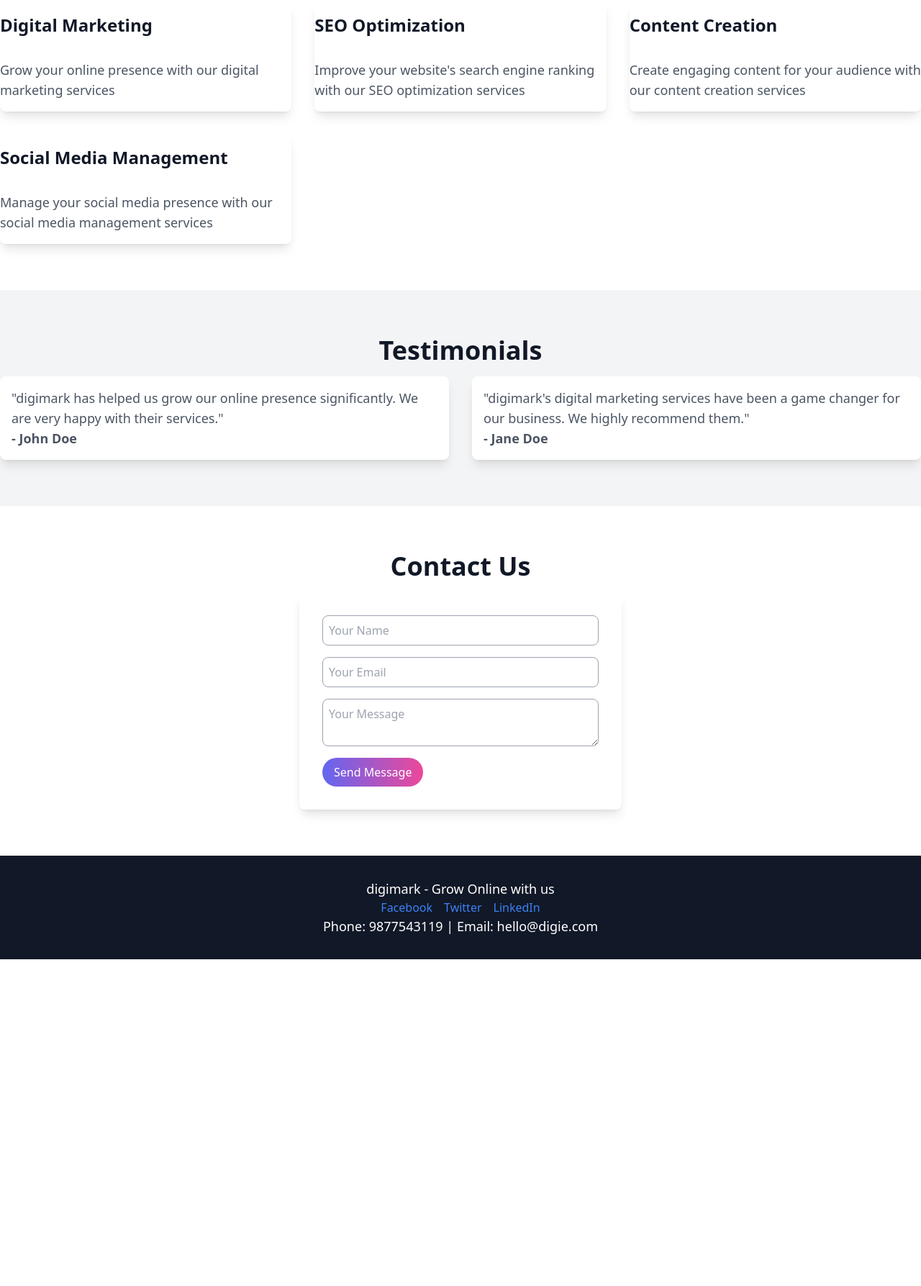
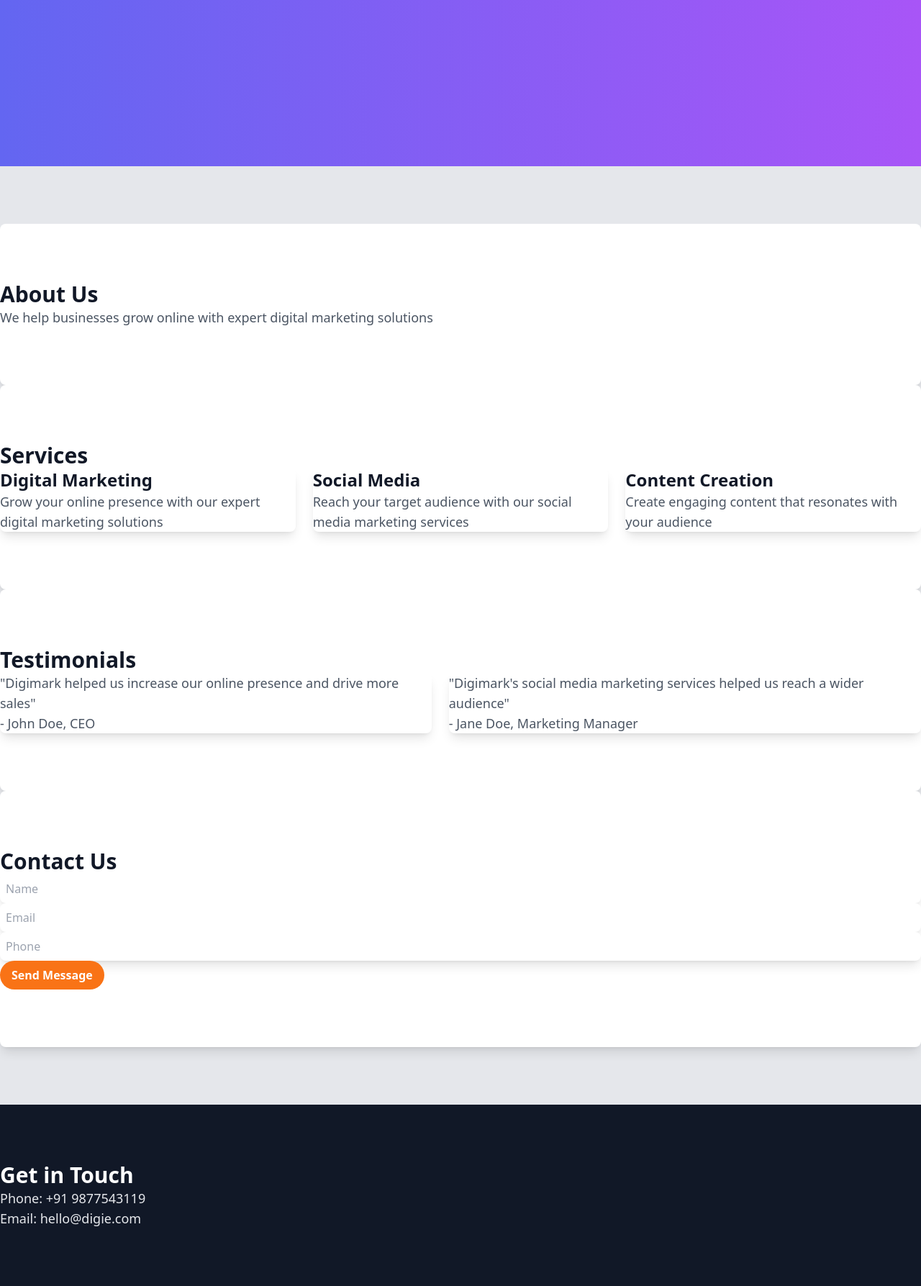
Before and after one commit to AjDhisone/sim-ai-automation, a plain HTML site: page digimark/index.html in a window 1280 px wide. Shown: the part 569-2356 px from the top of the page at 72% size. Before the commit the page ends 1902 px from the top, so only its background shows below. Drawn offline with nearby package versions, Linux system fonts and the light colour scheme.

Commit message:
Update website for digimark

```diff
--- a/digimark/index.html
+++ b/digimark/index.html
@@ -3,95 +3,197 @@
 <head>
   <meta charset="UTF-8">
   <meta name="viewport" content="width=device-width, initial-scale=1.0">
-    <meta name="description" content="Digital Marketing Agency - Grow online with us">
-    <meta name="title" content="digimark">
-    <title>digimark</title>
-    <script src="https://cdn.tailwindcss.com"></script>
+  <meta name="title" content="Digimark - Grow Your Brand Online">
+  <meta name="description" content="Digimark helps brands grow online with expert digital marketing solutions.">
+  <title>Digimark - Grow Your Brand Online</title>
   <style>
+    @tailwind base;
+    @tailwind components;
+    @tailwind utilities;
+
     .fade-in-up {
-            opacity: 0;
-            transform: translateY(30px);
       transition: opacity 0.6s ease-out, transform 0.6s ease-out;
     }
     .fade-in-left {
-            opacity: 0;
-            transform: translateX(-30px);
       transition: opacity 0.6s ease-out, transform 0.6s ease-out;
     }
     .fade-in-right {
+      transition: opacity 0.6s ease-out, transform 0.6s ease-out;
+    }
+    .animate-on-scroll {
+      opacity: 0;
+      transform: translateY(30px);
+      animation: fadeInUp 0.6s ease-out;
+      animation-delay: calc(0.1s * var(--animate-index));
+    }
+    @keyframes fadeInUp {
+      0% {
+        opacity: 0;
+        transform: translateY(30px);
+      }
+      100% {
+        opacity: 1;
+        transform: translateY(0);
+      }
+    }
+
+    .animate-on-scroll-left {
+      opacity: 0;
+      transform: translateX(-30px);
+      animation: fadeInLeft 0.6s ease-out;
+      animation-delay: calc(0.1s * var(--animate-index));
+    }
+    @keyframes fadeInLeft {
+      0% {
+        opacity: 0;
+        transform: translateX(-30px);
+      }
+      100% {
+        opacity: 1;
+        transform: translateX(0);
+      }
+    }
+
+    .animate-on-scroll-right {
       opacity: 0;
       transform: translateX(30px);
-            transition: opacity 0.6s ease-out, transform 0.6s ease-out;
+      animation: fadeInRight 0.6s ease-out;
+      animation-delay: calc(0.1s * var(--animate-index));
     }
-        .visible {
+    @keyframes fadeInRight {
+      0% {
+        opacity: 0;
+        transform: translateX(30px);
+      }
+      100% {
         opacity: 1;
-            transform: translateY(0) translateX(0);
+        transform: translateX(0);
+      }
     }
   </style>
 </head>
-<body class="scroll-smooth">
-    <header class="relative bg-gray-900 py-8">
-        <h1 class="text-7xl font-bold text-white text-center mb-4">Grow Online with digimark</h1>
-        <a href="#" class="bg-gradient-to-r from-indigo-500 to-pink-500 text-white px-4 py-2 rounded-full hover:scale-105 hover:shadow-lg transition duration-300 ease-in-out">Get Started</a>
-    </header>
-    <main class="pt-16">
-        <section class="bg-gray-100 py-16">
-            <h2 class="text-4xl font-bold text-gray-900 text-center mb-4">About Us</h2>
-            <p class="text-lg text-gray-600 text-center">We help brands grow online with our expertise in digital marketing</p>
+<body class="bg-gray-200 overflow-y-scroll scroll-behavior-smooth">
+  <div class="bg-gradient-to-r from-indigo-500 to-purple-500 h-screen">
+    <div class="max-w-7xl mx-auto py-20 lg:py-32">
+      <h1 class="text-5xl font-bold text-white lg:text-6xl">
+        Grow Your Brand Online
+      </h1>
+      <p class="text-lg text-gray-200 lg:text-2xl">
+        Expert digital marketing solutions for businesses
+      </p>
+      <button class="bg-orange-500 hover:bg-orange-600 text-white font-bold py-2 px-4 rounded-full">
+        Get Started
+      </button>
+    </div>
+  </div>
+  <main class="max-w-7xl mx-auto py-10 lg:py-20">
+    <section class="bg-white py-10 lg:py-20 rounded-lg shadow-lg">
+      <h2 class="text-3xl font-bold text-gray-900">
+        About Us
+      </h2>
+      <p class="text-lg text-gray-600">
+        We help businesses grow online with expert digital marketing solutions
+      </p>
     </section>
-        <section class="py-16">
-            <h2 class="text-4xl font-bold text-gray-900 text-center mb-4">Services</h2>
-            <div class="grid grid-cols-1 md:grid-cols-2 lg:grid-cols-3 gap-8">
-                <div class="bg-white rounded-lg shadow-lg hover:shadow-2xl transition duration-300 ease-in-out">
-                    <h3 class="text-2xl font-bold text-gray-900 py-4">Digital Marketing</h3>
-                    <p class="text-lg text-gray-600 py-4">Grow your online presence with our digital marketing services</p>
+    <section class="bg-white py-10 lg:py-20 rounded-lg shadow-lg">
+      <h2 class="text-3xl font-bold text-gray-900">
+        Services
+      </h2>
+      <div class="grid gap-6 grid-cols-1 md:grid-cols-2 lg:grid-cols-3">
+        <div class="bg-white rounded-lg shadow-lg hover:shadow-2xl hover:scale-105 transition duration-300 ease-in-out">
+          <h3 class="text-2xl font-bold text-gray-900">
+            Digital Marketing
+          </h3>
+          <p class="text-lg text-gray-600">
+            Grow your online presence with our expert digital marketing solutions
+          </p>
         </div>
-                <div class="bg-white rounded-lg shadow-lg hover:shadow-2xl transition duration-300 ease-in-out" class="animate-on-scroll fade-in-up delay-100">
-                    <h3 class="text-2xl font-bold text-gray-900 py-4">SEO Optimization</h3>
-                    <p class="text-lg text-gray-600 py-4">Improve your website's search engine ranking with our SEO optimization services</p>
+        <div class="bg-white rounded-lg shadow-lg hover:shadow-2xl hover:scale-105 transition duration-300 ease-in-out">
+          <h3 class="text-2xl font-bold text-gray-900">
+            Social Media
+          </h3>
+          <p class="text-lg text-gray-600">
+            Reach your target audience with our social media marketing services
+          </p>
         </div>
-                <div class="bg-white rounded-lg shadow-lg hover:shadow-2xl transition duration-300 ease-in-out" class="animate-on-scroll fade-in-left delay-200">
-                    <h3 class="text-2xl font-bold text-gray-900 py-4">Content Creation</h3>
-                    <p class="text-lg text-gray-600 py-4">Create engaging content for your audience with our content creation services</p>
-                </div>
-                <div class="bg-white rounded-lg shadow-lg hover:shadow-2xl transition duration-300 ease-in-out" class="animate-on-scroll fade-in-right delay-300">
-                    <h3 class="text-2xl font-bold text-gray-900 py-4">Social Media Management</h3>
-                    <p class="text-lg text-gray-600 py-4">Manage your social media presence with our social media management services</p>
+        <div class="bg-white rounded-lg shadow-lg hover:shadow-2xl hover:scale-105 transition duration-300 ease-in-out">
+          <h3 class="text-2xl font-bold text-gray-900">
+            Content Creation
+          </h3>
+          <p class="text-lg text-gray-600">
+            Create engaging content that resonates with your audience
+          </p>
         </div>
       </div>
     </section>
-        <section class="py-16 bg-gray-100">
-            <h2 class="text-4xl font-bold text-gray-900 text-center mb-4">Testimonials</h2>
-            <div class="grid grid-cols-1 md:grid-cols-2 gap-8">
-                <div class="bg-white rounded-lg shadow-lg p-4">
-                    <p class="text-lg text-gray-600">"digimark has helped us grow our online presence significantly. We are very happy with their services."</p>
-                    <p class="text-lg text-gray-600 font-bold">- John Doe</p>
+    <section class="bg-white py-10 lg:py-20 rounded-lg shadow-lg">
+      <h2 class="text-3xl font-bold text-gray-900">
+        Testimonials
+      </h2>
+      <div class="flex flex-col lg:flex-row gap-6">
+        <div class="bg-white rounded-lg shadow-lg hover:shadow-2xl transition duration-300 ease-in-out">
+          <p class="text-lg text-gray-600">
+            "Digimark helped us increase our online presence and drive more sales"
+          </p>
+          <p class="text-lg text-gray-600">
+            - John Doe, CEO
+          </p>
         </div>
-                <div class="bg-white rounded-lg shadow-lg p-4">
-                    <p class="text-lg text-gray-600">"digimark's digital marketing services have been a game changer for our business. We highly recommend them."</p>
-                    <p class="text-lg text-gray-600 font-bold">- Jane Doe</p>
+        <div class="bg-white rounded-lg shadow-lg hover:shadow-2xl transition duration-300 ease-in-out">
+          <p class="text-lg text-gray-600">
+            "Digimark's social media marketing services helped us reach a wider audience"
+          </p>
+          <p class="text-lg text-gray-600">
+            - Jane Doe, Marketing Manager
+          </p>
         </div>
       </div>
     </section>
-        <section class="py-16">
-            <h2 class="text-4xl font-bold text-gray-900 text-center mb-4">Contact Us</h2>
-            <form class="max-w-md mx-auto p-8 bg-white rounded-lg shadow-lg">
-                <input type="text" class="block w-full p-2 mb-4 border border-gray-400 rounded-lg focus:ring-2 focus:ring-blue-500 focus:border-blue-500" placeholder="Your Name">
-                <input type="email" class="block w-full p-2 mb-4 border border-gray-400 rounded-lg focus:ring-2 focus:ring-blue-500 focus:border-blue-500" placeholder="Your Email">
-                <textarea class="block w-full p-2 mb-4 border border-gray-400 rounded-lg focus:ring-2 focus:ring-blue-500 focus:border-blue-500" placeholder="Your Message"></textarea>
-                <button class="bg-gradient-to-r from-indigo-500 to-pink-500 text-white px-4 py-2 rounded-full hover:scale-105 hover:shadow-lg transition duration-300 ease-in-out">Send Message</button>
+    <section class="bg-white py-10 lg:py-20 rounded-lg shadow-lg">
+      <h2 class="text-3xl font-bold text-gray-900">
+        Contact Us
+      </h2>
+      <form>
+        <input type="text" class="block w-full p-2 rounded-lg shadow-lg focus:outline-none focus:ring focus:ring-orange-500" placeholder="Name">
+        <input type="email" class="block w-full p-2 rounded-lg shadow-lg focus:outline-none focus:ring focus:ring-orange-500" placeholder="Email">
+        <input type="tel" class="block w-full p-2 rounded-lg shadow-lg focus:outline-none focus:ring focus:ring-orange-500" placeholder="Phone">
+        <button class="bg-orange-500 hover:bg-orange-600 text-white font-bold py-2 px-4 rounded-full">
+          Send Message
+        </button>
       </form>
     </section>
-        <footer class="bg-gray-900 py-8 text-white text-center">
-            <p class="text-lg">digimark - Grow Online with us</p>
-            <div class="flex justify-center">
-                <a href="#" class="text-blue-500 hover:text-blue-700 transition duration-300 ease-in-out mr-4">Facebook</a>
-                <a href="#" class="text-blue-500 hover:text-blue-700 transition duration-300 ease-in-out mr-4">Twitter</a>
-                <a href="#" class="text-blue-500 hover:text-blue-700 transition duration-300 ease-in-out">LinkedIn</a>
+  </main>
+  <footer class="bg-gray-900 text-white py-10 lg:py-20">
+    <div class="max-w-7xl mx-auto">
+      <h2 class="text-3xl font-bold text-white">
+        Get in Touch
+      </h2>
+      <p class="text-lg text-gray-200">
+        Phone: +91 9877543119
+      </p>
+      <p class="text-lg text-gray-200">
+        Email: hello@digie.com
+      </p>
+      <ul class="flex gap-6">
+        <li>
+          <a href="#" class="text-gray-200 hover:text-white transition duration-300 ease-in-out">
+            <i class="fa-brands fa-facebook-f"></i>
+          </a>
+        </li>
+        <li>
+          <a href="#" class="text-gray-200 hover:text-white transition duration-300 ease-in-out">
+            <i class="fa-brands fa-twitter"></i>
+          </a>
+        </li>
+        <li>
+          <a href="#" class="text-gray-200 hover:text-white transition duration-300 ease-in-out">
+            <i class="fa-brands fa-instagram"></i>
+          </a>
+        </li>
+      </ul>
     </div>
-            <p class="text-lg">Phone: 9877543119 | Email: hello@digie.com</p>
   </footer>
-    </main>
+  <script src="https://cdn.tailwindcss.com"></script>
   <script>
     const observer = new IntersectionObserver((entries) => {
       entries.forEach((entry) => {
@@ -100,8 +202,10 @@
         }
       });
     }, { threshold: 0.1 });
-        document.querySelectorAll('.animate-on-scroll').forEach((el) => {
+
+    document.querySelectorAll('.animate-on-scroll').forEach((el, index) => {
       observer.observe(el);
+      el.dataset.animateIndex = index + 1;
     });
   </script>
 </body>
```
Lines whose indentation alone changed are shown as unchanged.
